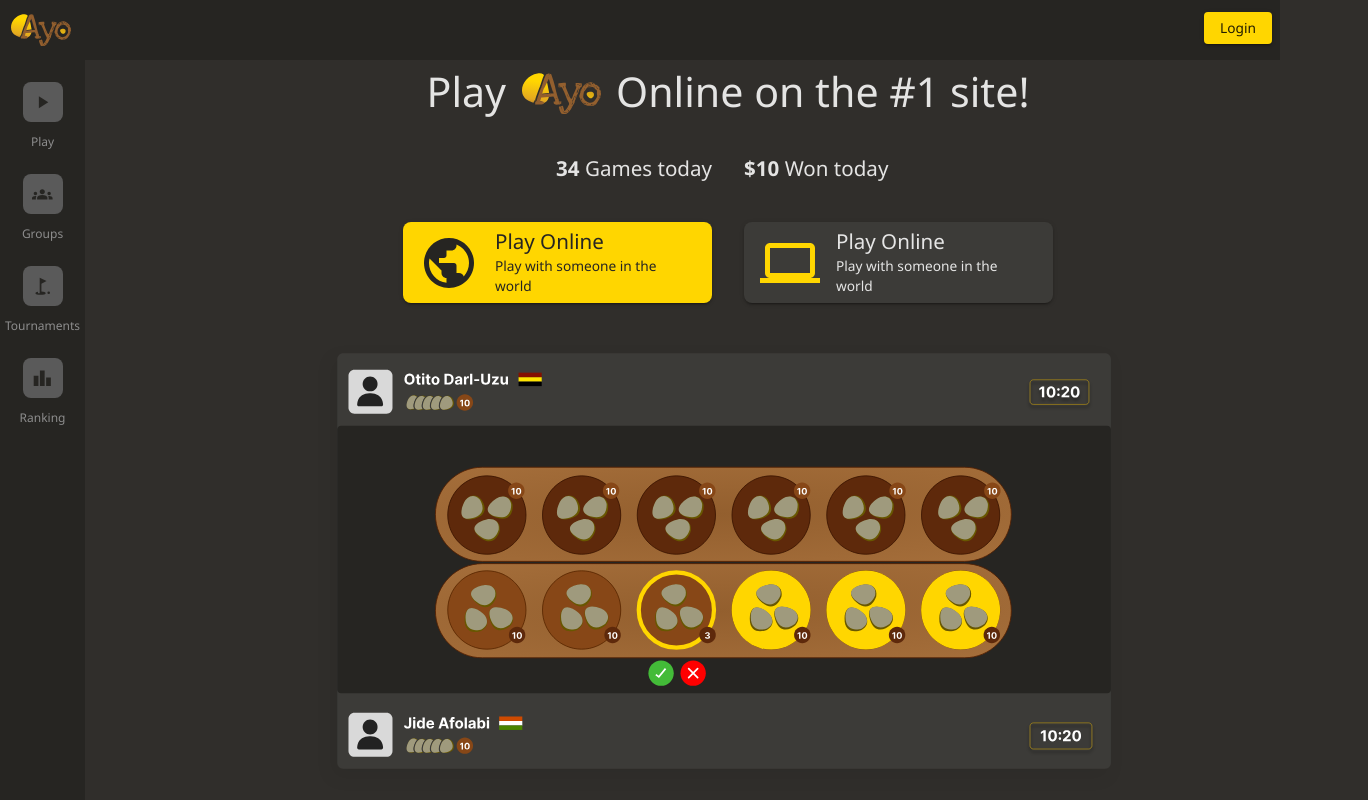
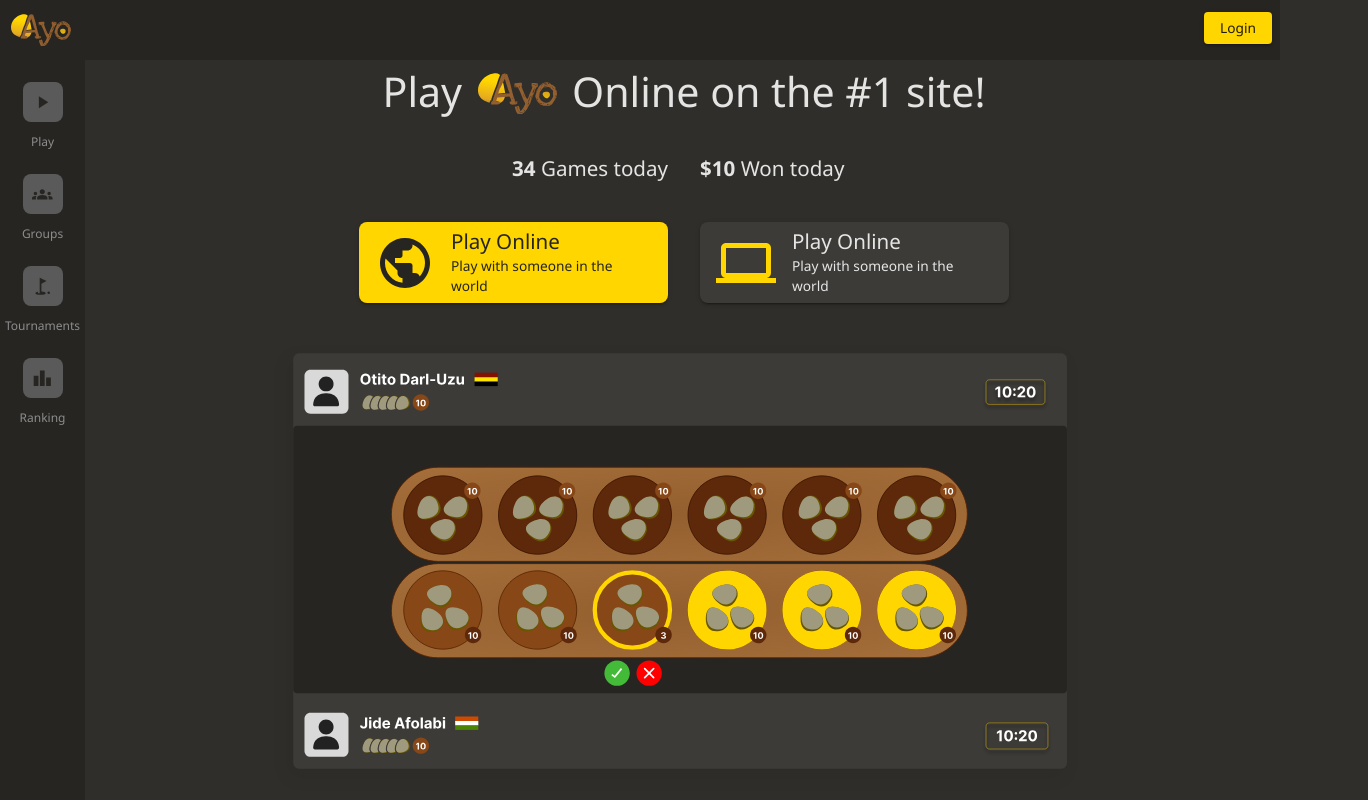
Before and after one commit to otito12/ayo-game-frontend, a Next.js app: page / in a window 1280 px wide. Shown: the whole page, 1368 px wide, since content can reach past the window. Built offline with nearby package versions, Linux system fonts and the light colour scheme; no server answers.

Commit message:
fixing padding

```diff
--- a/app/components/app-container/AppContainer.tsx
+++ b/app/components/app-container/AppContainer.tsx
@@ -46,7 +46,7 @@
           container
           flex={1}
           sx={{
-            ml: matchesBreakpoint ? 0 : 11,
+            pl: matchesBreakpoint ? 0 : 11,
             zIndex: 0,
           }}
         >
```
